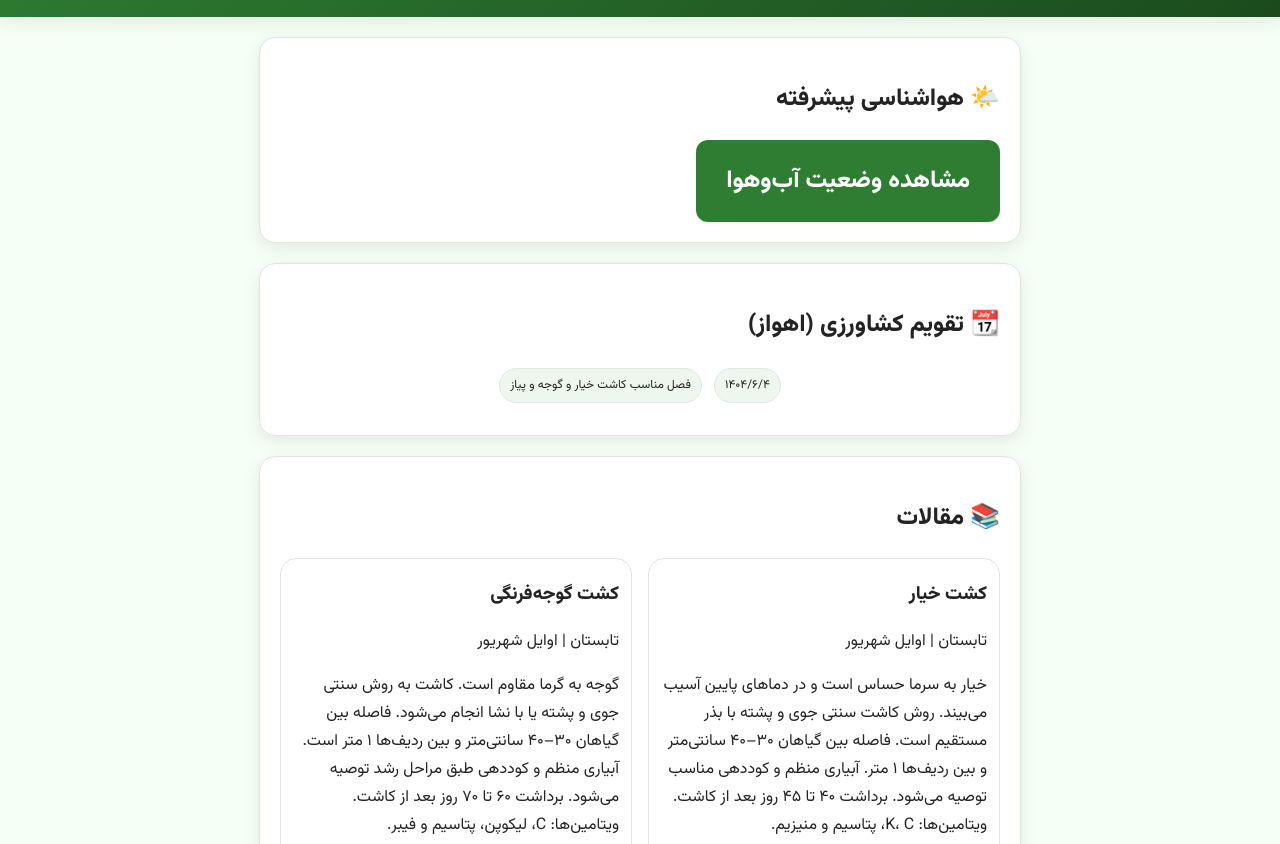
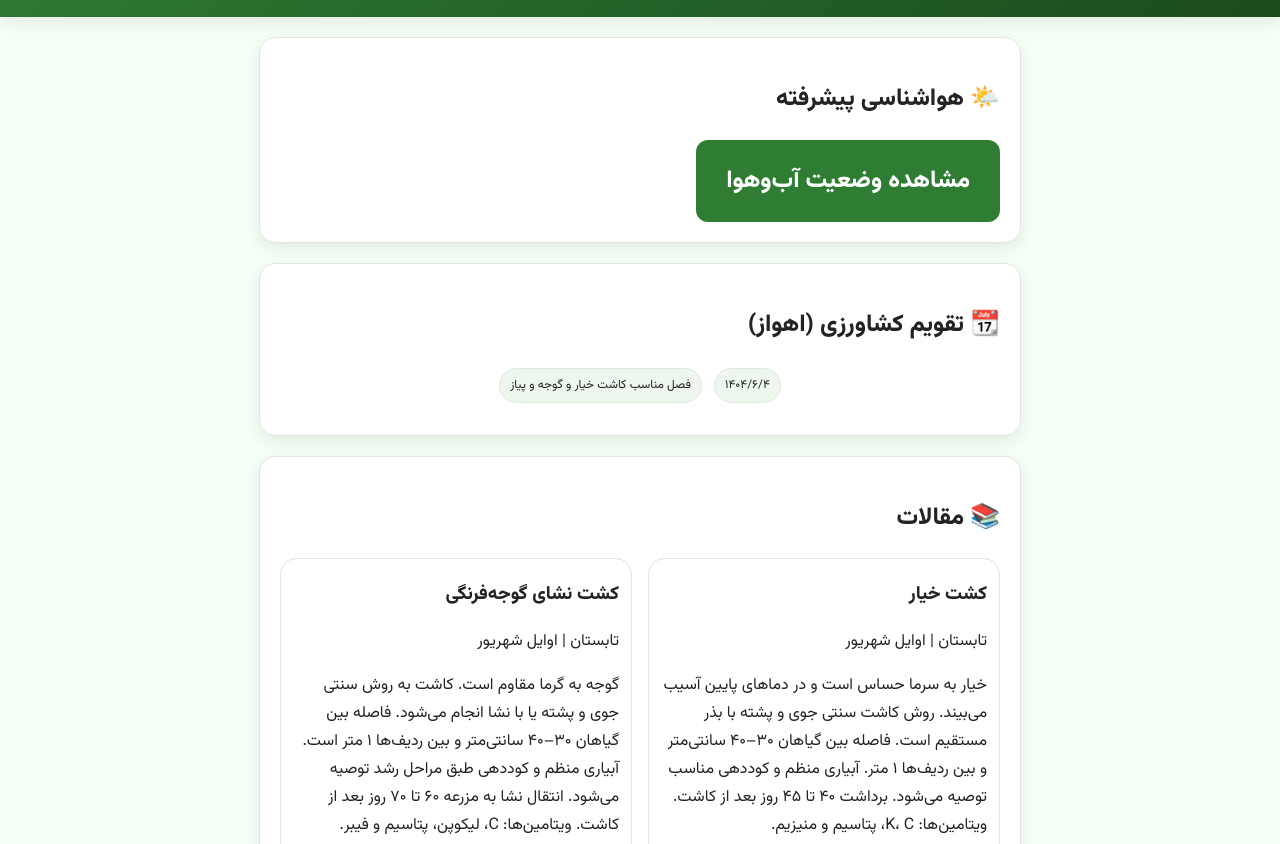
Before and after one commit to Mehdieidani/MyDeh, a plain HTML site: page index.html in a window 1280 px wide. Shown: the part 108-952 px from the top of the page. Drawn offline with Linux system fonts and the light colour scheme.

Commit message:
Update index.html

```diff
--- a/index.html
+++ b/index.html
@@ -75,9 +75,9 @@ gtag('config','G-6BTYLDBJT4');
 
     <!-- گوجه -->
     <div class="card">
-      <h3>کشت گوجه‌فرنگی</h3>
+      <h3>کشت نشای گوجه‌فرنگی</h3>
       <p>تابستان | اوایل شهریور</p>
-      <p>گوجه به گرما مقاوم است. کاشت به روش سنتی جوی و پشته یا با نشا انجام می‌شود. فاصله بین گیاهان ۳۰–۴۰ سانتی‌متر و بین ردیف‌ها ۱ متر است. آبیاری منظم و کوددهی طبق مراحل رشد توصیه می‌شود. برداشت ۶۰ تا ۷۰ روز بعد از کاشت. ویتامین‌ها: C، لیکوپن، پتاسیم و فیبر.</p>
+      <p>گوجه به گرما مقاوم است. کاشت به روش سنتی جوی و پشته یا با نشا انجام می‌شود. فاصله بین گیاهان ۳۰–۴۰ سانتی‌متر و بین ردیف‌ها ۱ متر است. آبیاری منظم و کوددهی طبق مراحل رشد توصیه می‌شود. انتقال نشا به مزرعه ۶۰ تا ۷۰ روز بعد از کاشت. ویتامین‌ها: C، لیکوپن، پتاسیم و فیبر.</p>
     </div>
 
     <!-- پیاز -->
```
